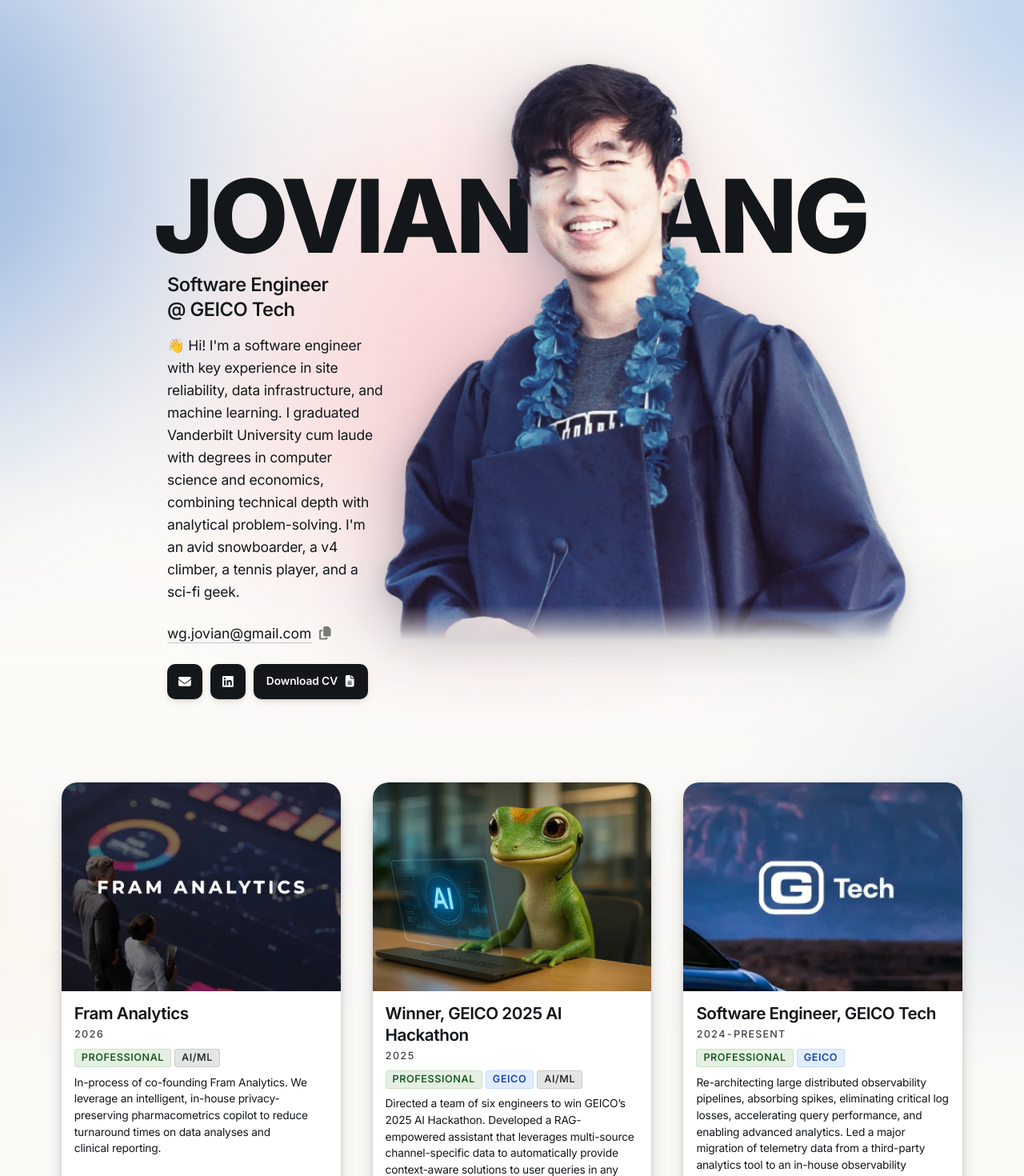
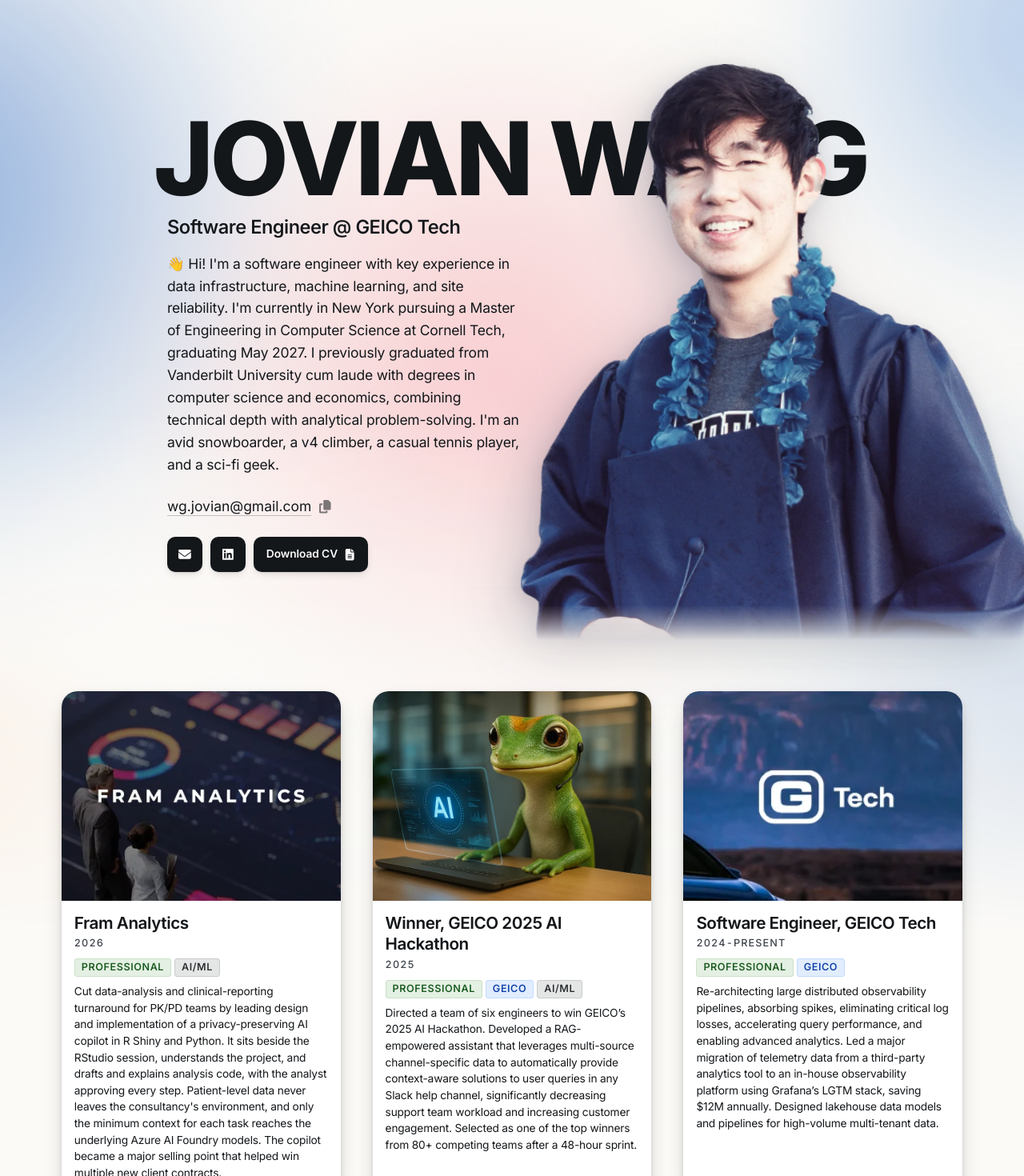
Before and after one commit to jovianw/jovianw.github.io, a React (Vite) app: page / in a window 1280 px wide. Shown: the top 1470 px of the page at 80% size. Built offline with nearby package versions, Linux system fonts and the light colour scheme.

Commit message:
Update personal information and project details

```diff
--- a/src/assets/content.json
+++ b/src/assets/content.json
@@ -1,6 +1,6 @@
 {
     "headline": "Software Engineer @ GEICO Tech",
-  "about": "👋 Hi! I'm a software engineer with key experience in site reliability, data infrastructure, and machine learning. I graduated Vanderbilt University cum laude with degrees in computer science and economics, combining technical depth with analytical problem-solving. I'm an avid snowboarder, a v4 climber, a tennis player, and a sci-fi geek.",
+    "about": "👋 Hi! I'm a software engineer with key experience in data infrastructure, machine learning, and site reliability. I'm currently in New York pursuing a Master of Engineering in Computer Science at Cornell Tech, graduating May 2027. I previously graduated from Vanderbilt University cum laude with degrees in computer science and economics, combining technical depth with analytical problem-solving. I'm an avid snowboarder, a v4 climber, a casual tennis player, and a sci-fi geek.",
     "email": "wg.jovian@gmail.com",
     "socials": [
         {
@@ -13,7 +13,7 @@
         },
         {
             "icon": "file-lines",
-      "link": "/JovianWang_Resume_2026.pdf"
+            "link": "/JovianWang_Resume_CT.pdf"
         }
     ],
     "cards": [
@@ -31,7 +31,7 @@
                     "color": "#353839"
                 }
             ],
-      "description": "In-process of co-founding Fram Analytics. We leverage an intelligent, in-house privacy-preserving pharmacometrics copilot to reduce turnaround times on data analyses and clinical reporting."
+            "description": "Cut data-analysis and clinical-reporting turnaround for PK/PD teams by leading design and implementation of a privacy-preserving AI copilot in R Shiny and Python. It sits beside the RStudio session, understands the project, and drafts and explains analysis code, with the analyst approving every step. Patient-level data never leaves the consultancy's environment, and only the minimum context for each task reaches the underlying Azure AI Foundry models. The copilot became a major selling point that helped win multiple new client contracts. "
         },
         {
             "image": "askmartin.webp",
--- a/src/components/About.css
+++ b/src/components/About.css
@@ -39,13 +39,19 @@
        lets body copy run underneath the opaque gown at narrower widths. A
        float's margin box can never be overlapped.
 
-       10svh/90svh puts it at y 90->900 on a 900px viewport, with its right
-       edge 5% past the content box. */
+       10svh/90svh puts it at y 90->900 on a 900px viewport.
+
+       The overhang is what buys the copy its measure. The portrait's width is
+       height-derived while the column beside it is width-derived, so on a 16:10
+       laptop the float eats about two thirds of the content box and the
+       paragraph comes out as a ~300px ribbon running well past the fold.
+       Sliding the float out of the box rather than shrinking it keeps the
+       portrait at full size and hands the difference to the copy. */
     position: relative;
     z-index: 9;
     top: 10svh;
     height: 90svh;
-    margin-right: -5%;
+    margin-right: -24%;
     will-change: transform;
 }
 
@@ -76,7 +82,7 @@
 #about-name-container {
     position: relative;
     width: 100%;
-    min-height: clamp(180px, 40svh, 460px);
+    min-height: clamp(180px, 31svh, 420px);
 }
 
 #about-name {
@@ -146,7 +152,7 @@
 /* ---- Wide-but-short screens ---------------------------------------------- */
 @media screen and (max-aspect-ratio: 29/20) {
     #about-img-parallax {
-        margin-right: -30%; /* more stick-out where height is scarce */
+        margin-right: -38%; /* more stick-out where height is scarce */
     }
 }
 
@@ -159,7 +165,7 @@
 @media screen and (max-aspect-ratio: 46/39) {
     /* One adaptive set of values rather than breakpoint tiers.
        --band is the wordmark's vertical space: it wants 57svh, but the copy
-       below needs a roughly fixed ~340px whatever the screen height, so on
+       below needs a roughly fixed ~410px whatever the screen height, so on
        shorter phones the band gives that up first.
        --portrait-h is derived from the width, not the height: the hero is
        inset 15% a side and the portrait is 76% of what remains, so its height
@@ -175,7 +181,7 @@
            would put the smallest phones' buttons under the fold. */
         --band: max(
             210px,
-            min(62svh, calc(100svh - 352px - max(0px, 390px - 100vw) * 0.7))
+            min(62svh, calc(100svh - 412px - max(0px, 390px - 100vw) * 1))
         );
         /* Bounded by the band as well as by width. At a near-square window
            (1032x917) the band is height-derived while the width term is not, so
--- a/src/components/About.tsx
+++ b/src/components/About.tsx
@@ -58,8 +58,11 @@
     useShimmerRow(actionsRef);
     const shimmer = useShimmer({ gate: start, lead: 1150 });
 
-    const enter = (delay: number, duration = 0.7) =>
-        ({ duration, delay, ease: [0.22, 1, 0.36, 1] as const });
+    const enter = (delay: number, duration = 0.7) => ({
+        duration,
+        delay,
+        ease: [0.22, 1, 0.36, 1] as const,
+    });
 
     return (
         <section id="about" ref={heroRef}>
@@ -113,19 +116,39 @@
                 />
 
                 <div id="about-summary">
-                    <BlurFade gate={start} delay={T.headline} duration={0.55} offset={14}>
+                    <BlurFade
+                        gate={start}
+                        delay={T.headline}
+                        duration={0.55}
+                        offset={14}
+                    >
                         <h2>{content.headline}</h2>
                     </BlurFade>
 
-                    <BlurFade gate={start} delay={T.body} duration={0.55} offset={14}>
+                    <BlurFade
+                        gate={start}
+                        delay={T.body}
+                        duration={0.55}
+                        offset={14}
+                    >
                         <p>{content.about}</p>
                     </BlurFade>
 
-                    <BlurFade gate={start} delay={T.email} duration={0.5} offset={12}>
+                    <BlurFade
+                        gate={start}
+                        delay={T.email}
+                        duration={0.5}
+                        offset={12}
+                    >
                         <CopyText text={content.email} />
                     </BlurFade>
 
-                    <BlurFade gate={start} delay={T.actions} duration={0.5} offset={12}>
+                    <BlurFade
+                        gate={start}
+                        delay={T.actions}
+                        duration={0.5}
+                        offset={12}
+                    >
                         <div className="about-actions" ref={actionsRef}>
                             {/* Icon-only: the copy column is narrow enough
                                 that a text label here wraps "Download CV" onto
@@ -151,7 +174,7 @@
 
                             <a
                                 className="btn btn--cv"
-                                href="/JovianWang_Resume_2026.pdf"
+                                href="/JovianWang_Resume_CT.pdf"
                                 target="_blank"
                                 rel="noopener noreferrer"
                             >
--- a/src/components/Footer.tsx
+++ b/src/components/Footer.tsx
@@ -35,7 +35,11 @@
             same surface instead of dropping into a black slab. No parallax
             here: there is no depth relationship to establish this far down. */}
             <GradientField parallaxTarget={ref} />
-      <BlurFade inView offset={10} className={`footer-content ${shimmer}`.trim()}>
+            <BlurFade
+                inView
+                offset={10}
+                className={`footer-content ${shimmer}`.trim()}
+            >
                 <ShimmerText as="p" className="footer-thanks" text={THANKS} />
 
                 <div className="about-actions footer-actions" ref={actionsRef}>
@@ -60,7 +64,7 @@
 
                     <a
                         className="btn btn--cv"
-            href="/JovianWang_Resume_2026.pdf"
+                        href="/JovianWang_Resume_CT.pdf"
                         target="_blank"
                         rel="noopener noreferrer"
                     >
```
Also changed, not shown: 1 other file (tests, documents, lock files or other folders). Lines whose indentation alone changed are shown as unchanged.
